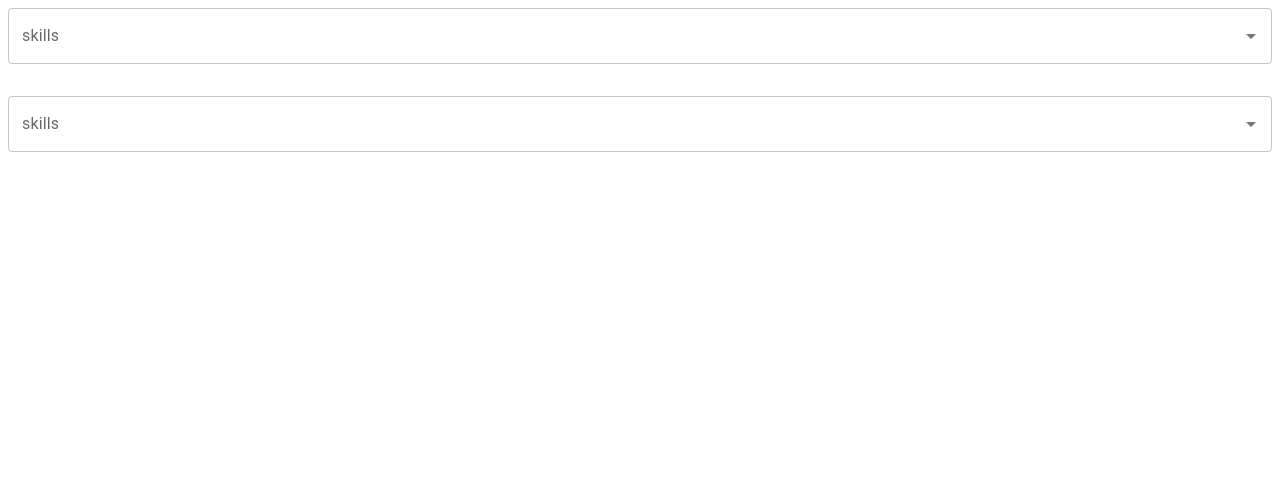
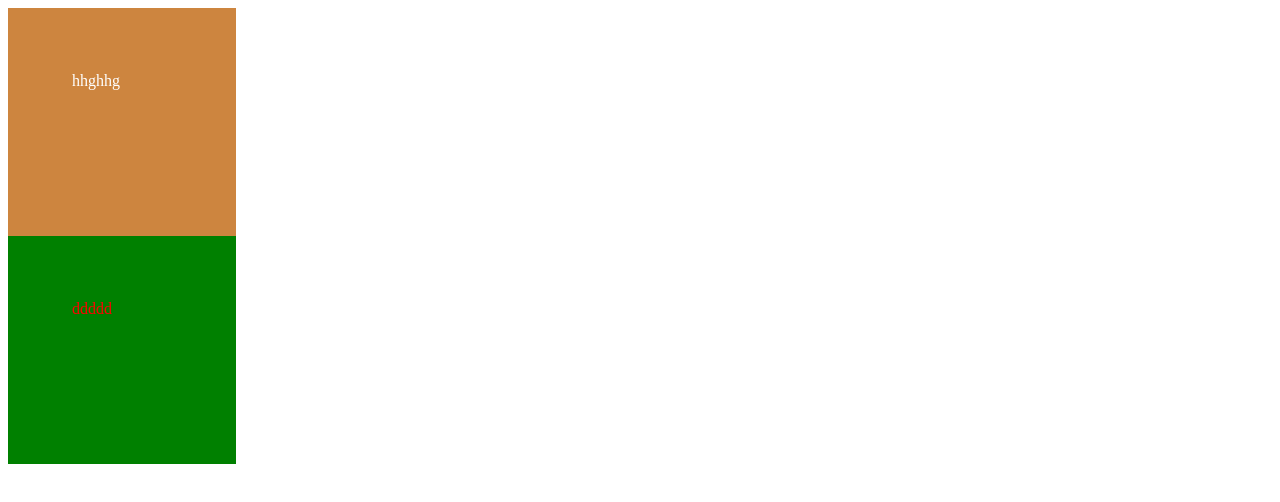
Before and after one commit to Arman-Abbasian/material_ui, a React (Create React App) app: page / in a window 1280 px wide. Shown: the top 502 px of the page. Built offline with nearby package versions, Linux system fonts and the light colour scheme; the HTML template or start-up script is replaced by a standard one.

Commit message:
make Boxx component

```diff
--- a/src/App.js
+++ b/src/App.js
@@ -1,5 +1,6 @@
 import './App.css';
 import AutoCompletee from './components/AutoCompletee';
+import Boxx from './components/Boxx';
 import Butonn from './components/Buttonn';
 import CheckBoxx from './components/CheckBoxx';
 import RadioButtonn from './components/RadioButton';
@@ -12,7 +13,7 @@ import Typographyy from './components/Typographyy';
 function App() {
   return (
     <div className="App">
-        <AutoCompletee />
+        <Boxx />
     </div>
   );
 }
--- /dev/null
+++ b/src/components/Boxx.jsx
@@ -0,0 +1,31 @@
+import { Box, Stack } from "@mui/system";
+
+const Boxx = () => {
+  return (
+    <Stack>
+      <Box
+        sx={{
+          backgroundColor: "peru",
+          color: "white",
+          height: "100px",
+          width: "100px",
+          padding: "4rem",
+          "&:hover": { backgroundColor: "red" },
+        }}
+      >
+        hhghhg
+      </Box>
+      <Box
+        width={"100px"}
+        height={"100px"}
+        padding="4rem"
+        color={"red"}
+        bgcolor={"green"}
+      >
+        ddddd
+      </Box>
+    </Stack>
+  );
+};
+
+export default Boxx;
```
